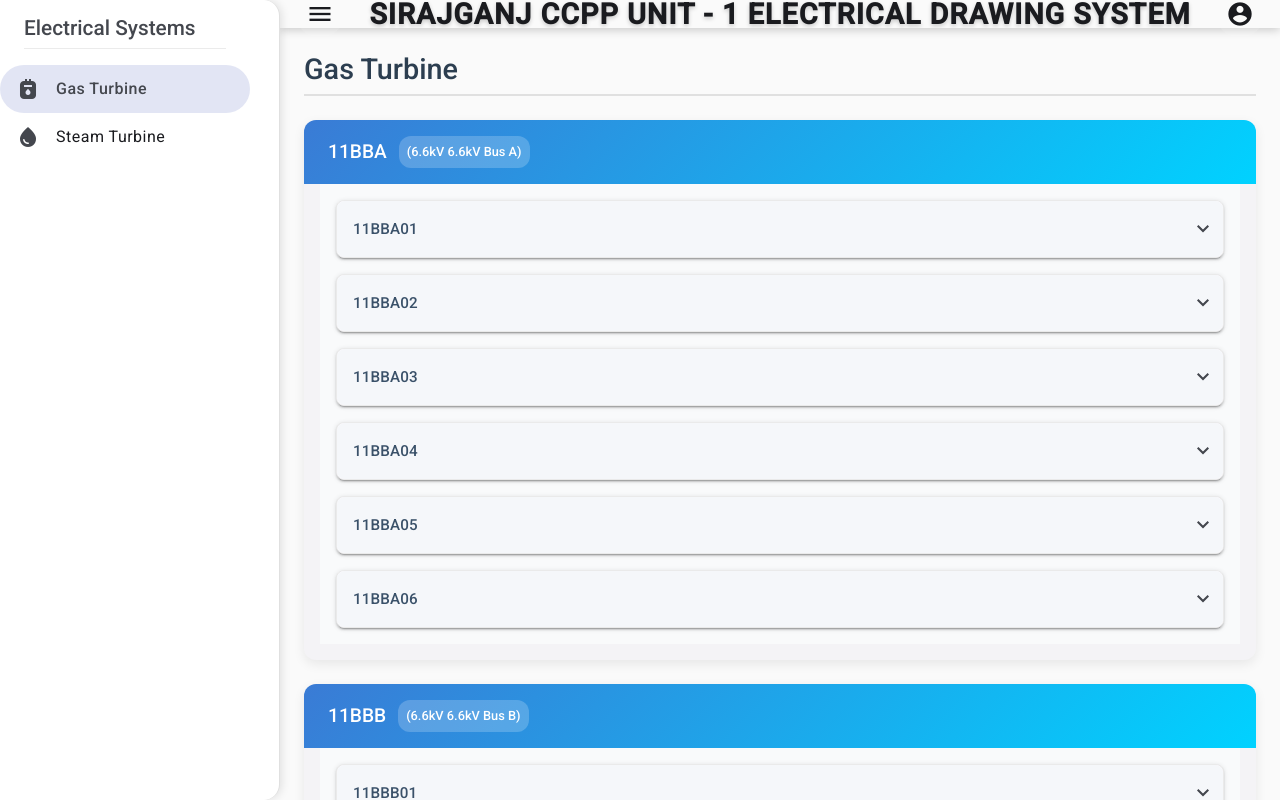
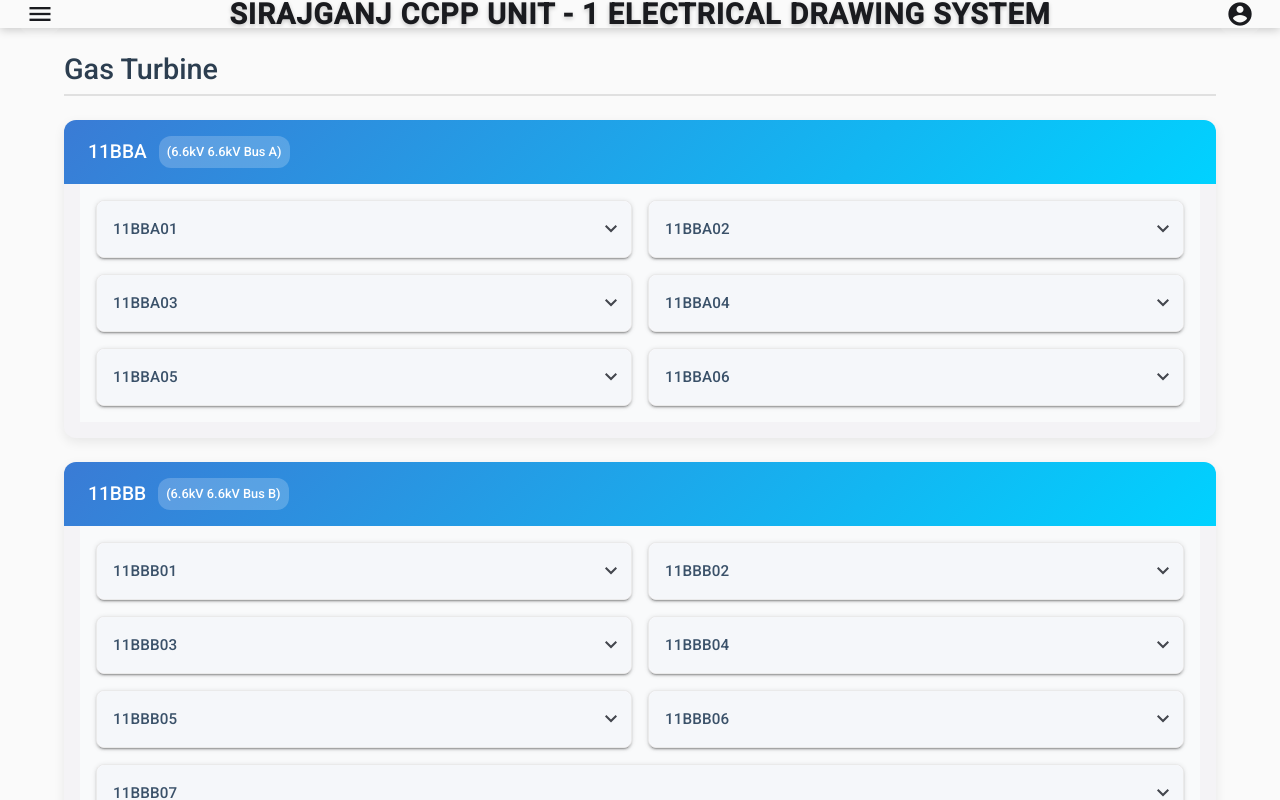
Before and after one commit to nurekowser01/NWPGCL_Drawing, an Angular app: page /section/gas-turbine in a window 1280 px wide. Built offline with nearby package versions, Linux system fonts and the light colour scheme.

Commit message:
Update app.component.ts

```diff
--- a/src/app/app.component.ts
+++ b/src/app/app.component.ts
@@ -28,7 +28,7 @@ import { MatTooltipModule } from '@angular/material/tooltip';
 })
 export class AppComponent {
   title = 'Sirajganj CCPP Unit - 1 Electrical Drawing System';
-  sidebarOpen = true;
+  sidebarOpen = false;
 
   toggleSidebar() {
     this.sidebarOpen = !this.sidebarOpen;
```
